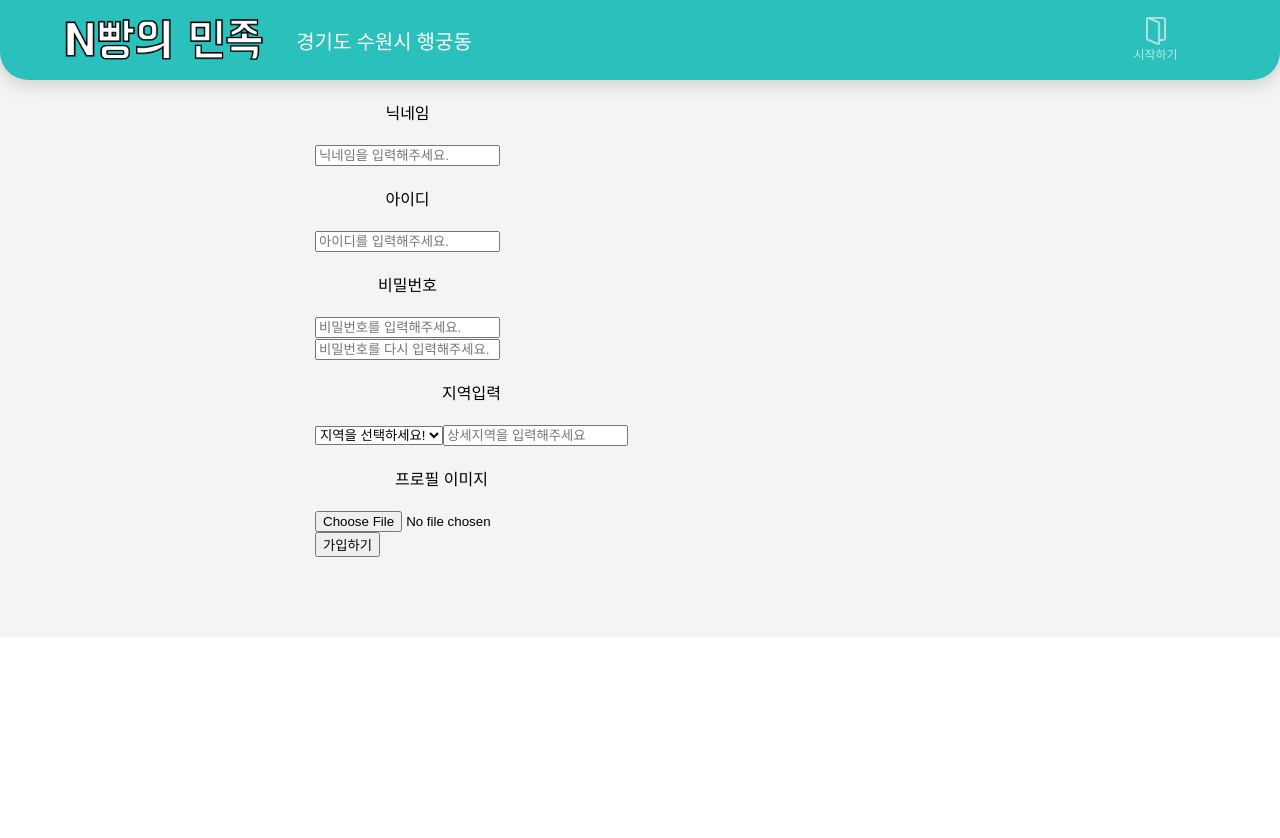
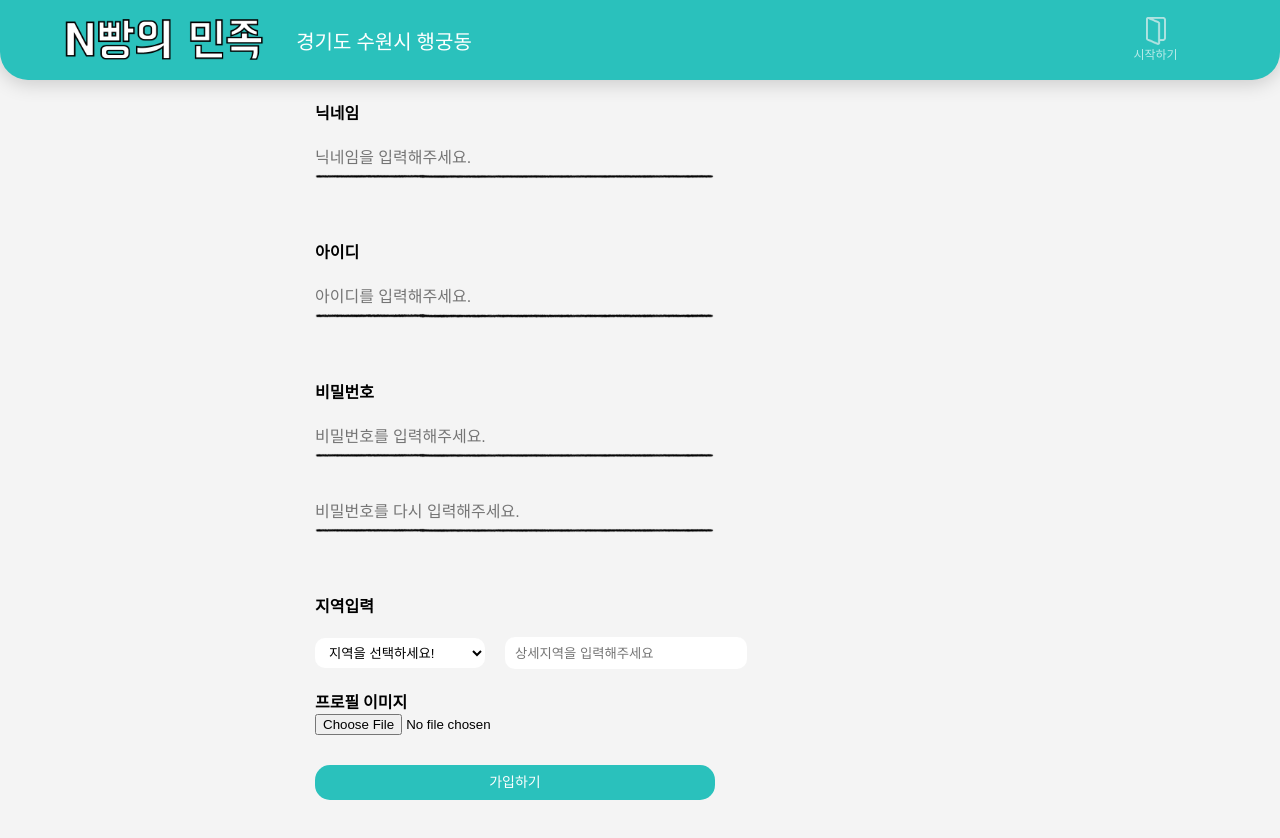
Before and after one commit to sonshineLiveinEarth/NbbangPropject, a React (Create React App) app: page /signup in a window 1280 px wide. Shown: the top 838 px of the page. Before the commit the page ends 800 px from the top, so only its background shows below. Built offline with nearby package versions, Linux system fonts and the light colour scheme; no server answers.

Commit message:
로그인 / 회원가입 Css 수정

```diff
--- a/src/page/Detail.js
+++ b/src/page/Detail.js
@@ -115,6 +115,7 @@ const Detail = (props) => {
     postId: id,
   };
   console.log(list);
+
   return (
     <>
       <Wrap>
@@ -215,6 +216,7 @@ const Detail = (props) => {
                         <Nickname>{list.userNickname}</Nickname>
                         <CommentDate>{list.commentDate}</CommentDate>
                       </div>
+
                       <DeleteBtn
                         onClick={() => {
                           dispatch(deleteCommentApi(list.commentId));
--- a/src/page/Signup.js
+++ b/src/page/Signup.js
@@ -1,4 +1,3 @@
-
 import React, { useEffect, useState, useRef, useSelector } from "react";
 import { useNavigate } from "react-router-dom";
 import styled, { ThemeProvider } from "styled-components";
@@ -6,17 +5,11 @@ import theme from "../theme";
 import { RoundBtn, RectangleBtn } from "../Btn";
 import underLine from "./UnderLine.png";
 import axios from "axios";
-import { useDispatch } from "react-redux"
-import { actionCreators as userActions } from "../redux/modules/users"
-
-
-
-
-
+import { useDispatch } from "react-redux";
+import { actionCreators as userActions } from "../redux/modules/users";
 
 function Signup() {
   const dispatch = useDispatch();
-
 
   const [nickname, setUserNickname] = useState("");
   const [email, setUserEmail] = useState("");
@@ -26,32 +19,35 @@ function Signup() {
   const [regiondetail, setRegionDetail] = useState("");
   const [userProfileImage, setFiles] = useState("");
 
-
-
   let ProfImage = document.getElementById("userimage");
 
   // const reader = new FileReader();
   const reader = new FileReader();
 
-
-
   const handleSubmit = (e) => {
-        if (nickname === '' || email === '' || password === '' || passwordChek === '' || regionGu === '' || regiondetail === '') {
-            alert('빈칸을 다 채워주세요.');
+    if (
+      nickname === "" ||
+      email === "" ||
+      password === "" ||
+      passwordChek === "" ||
+      regionGu === "" ||
+      regiondetail === ""
+    ) {
+      alert("빈칸을 다 채워주세요.");
       return;
     } else if (password !== passwordChek) {
-            alert('비밀번호와 비밀번호 확인이 서로 다릅니다. 다시 적어주세요.');
+      alert("비밀번호와 비밀번호 확인이 서로 다릅니다. 다시 적어주세요.");
       return;
     }
     e.preventDefault();
     let frm = new FormData();
 
-        frm.append("userNickname", nickname)
-        frm.append("userEmail", email)
-        frm.append("userPassword", password)
-        frm.append("confirmPassword", passwordChek)
-        frm.append("regionGu", regionGu)
-        frm.append("regionDetail", regiondetail)
+    frm.append("userNickname", nickname);
+    frm.append("userEmail", email);
+    frm.append("userPassword", password);
+    frm.append("confirmPassword", passwordChek);
+    frm.append("regionGu", regionGu);
+    frm.append("regionDetail", regiondetail);
     // const variables = [{
     //     userNickname: nickname,
     //     userEmail: email,
@@ -61,77 +57,44 @@ function Signup() {
     //     regionDetail: regiondetail,
 
     //   }]
-        frm.append("userProfileImage", ProfImage.files[0])
-        console.log(ProfImage.files[0])
+    frm.append("userProfileImage", ProfImage.files[0]);
+    console.log(ProfImage.files[0]);
 
     axios({
       method: "post",
       url: "http://3.39.226.20/api/signup",
       data: frm,
-            headers: { "Content-Type": "multipart/form-data", Authorization: localStorage.getItem("token") }
+      headers: {
+        "Content-Type": "multipart/form-data",
+        Authorization: localStorage.getItem("token"),
+      },
     });
     console.log(frm);
     setFiles([]);
-
-
   };
-
-
-    // const preveiw = (e) => {
-    //     e.preventDefault();
-    //     const file = e.target.files[0];
-    //     setFiles([...files, { uploadedFile: file }]);
-    // };
-    // <></>
-    // const _signup = () => {
-    //     console.log("보낸다!")
-    //     if (nickname === '' || email === '' || password === '' || passwordChek === '' || regionGu === '' || regiondetail === '') {
-    //         alert('빈칸을 다 채워주세요.');
-    //         return;
-    //     } else if (password !== passwordChek) {
-    //         alert('비밀번호와 비밀번호 확인이 서로 다릅니다. 다시 적어주세요.');
-    //         return;
-    //     }
-    //     dispatch(userActions.SignupDB(nickname, email, password, regionGu, regiondetail, ProfileImage));
-    //     console.log("보낸다!")
-    // };
-    // const preveiw = (e) => {
-    //     reader.readAsDataURL(e.target.files[0])
-    //     return new Promise((resolve) => {
-    //         reader.onload = () => {
-    //             setImeageSrc(reader.result);
-    //             resolve();
-    //         };
-    //         console.log(e.target.files[0])
-
-    //     });
-
-    // };
-    // console.log(users);
-
-
-
-
 
   return (
     <ThemeProvider theme={theme}>
       <Container className="SignupBox">
         <Title className="Title">
-                    <div >닉네임</div><br />
-                    <input
+          <Label>닉네임</Label>
+          <br />
+          <InputContainer
             placeholder="닉네임을 입력해주세요."
             type="text"
-
             onChange={(e) => {
               setUserNickname(e.target.value);
             }}
             value={nickname}
           />
-                </Title><br />
+          <Line src={underLine} />
+        </Title>
+        <br />
 
         <div className="Email">
-                    <div>아이디</div><br />
-                    <input
+          <Label>아이디</Label>
+          <br />
+          <InputContainer
             placeholder="아이디를 입력해주세요."
             type="text"
             onChange={(e) => {
@@ -139,19 +102,24 @@ function Signup() {
             }}
             value={email}
           />
-                </div><br />
+          <Line src={underLine} />
+        </div>
+        <br />
 
         <div className="Password">
-                    <div>비밀번호</div><br />
-                    <input
+          <Label>비밀번호</Label>
+          <br />
+          <InputContainer
             placeholder="비밀번호를 입력해주세요."
             type="text"
             onChange={(e) => {
               setUserPassword(e.target.value);
             }}
             value={password}
-                    /><br />
-                    <input
+          />
+          <Line src={underLine} />
+          <br />
+          <InputContainer2
             placeholder="비밀번호를 다시 입력해주세요."
             type="text"
             onChange={(e) => {
@@ -159,13 +127,15 @@ function Signup() {
             }}
             value={passwordChek}
           />
-                </div><br />
-
+          <Line src={underLine} />
+        </div>
+        <br />
 
         <div className="Address">
-                    <div>지역입력</div><br />
+          <Label>지역입력</Label>
+          <br />
 
-                    <select onChange={(e) => setRegionGu(e.target.value)}>
+          <Selec onChange={(e) => setRegionGu(e.target.value)}>
             <option value="">지역을 선택하세요!</option>
             <option value="강남구">강남구</option>
             <option value="강동구">강동구</option>
@@ -173,57 +143,153 @@ function Signup() {
             <option value="성북구">성북구</option>
             <option value="송파구">송파구</option>
             <option value="용산구">용산구</option>
-
-                    </select>
-                    <input
+          </Selec>
+          <SelecBox
             placeholder="상세지역을 입력해주세요"
             onChange={(e) => {
               setRegionDetail(e.target.value);
-                        }} />
-                </div><br />
+            }}
+          />
+        </div>
+        <br />
 
         <div className="ProfileImage">
-                    <div>프로필 이미지</div><br />
+          <Label>프로필 이미지</Label>
+          <br />
           <input
             id="userimage"
             type="file"
             name="photo"
             accept="image/*,audio/*,video/mp4,video/x-m4v,application/pdf,application/vnd.ms-excel,application/vnd.openxmlformats-officedocument.spreadsheetml.sheet,application/vnd.ms-powerpoint,application/vnd.openxmlformats-officedocument.presentationml.presentation,.csv"
-                        onChange={setFiles}></input>
-
+            onChange={setFiles}
+          ></input>
         </div>
 
-                <button className="s" text="저장하기" border_radius="30px"
-                    onClick={
-                        handleSubmit
-                    }>
+        <SigninBtn
+          className="s"
+          text="저장하기"
+          border_radius="30px"
+          onClick={handleSubmit}
+        >
           가입하기
-                </button>
-
-
+        </SigninBtn>
       </Container>
     </ThemeProvider>
-
   );
 }
 
 const Container = styled.div`
   max-width: 650px;
   width: 90%;
-  height: 100%;
+  height: 100vh;
   background-color: transparent;
 
   display: flex;
   flex-direction: column;
   align-items: flex-start;
   justify-content: center;
+  text-align: left;
   margin: auto;
-
 `;
 
 const Title = styled.div`
   margin-top: 100px;
-`
+`;
 
+const InputContainer = styled.input`
+  &[type="text"] {
+    padding: 5px 0;
+    border: none;
+    font-size: ${({ theme }) => theme.fontSizes.md};
+    font-weight: 500;
+    transition: border-color 300ms ease-in-out;
+    max-width: 400px;
+    width: 90%;
+
+    background: transparent;
+    border: none;
+    margin-top: 20px;
+  }
+  &::placeholder-shown {
+    color: #cecece;
+  }
+  &:focus {
+    outline: none;
+    /* transform: opacity 1s 1; */
+  }
+`;
+
+const InputContainer2 = styled.input`
+  &[type="text"] {
+    padding: 5px 0;
+    border: none;
+    font-size: ${({ theme }) => theme.fontSizes.md};
+    font-weight: 500;
+    transition: border-color 300ms ease-in-out;
+    max-width: 400px;
+    width: 90%;
+
+    background: transparent;
+    border: none;
+  }
+  &::placeholder-shown {
+    color: #cecece;
+  }
+  &:focus {
+    outline: none;
+  }
+`;
+
+const Label = styled.label`
+  font-size: 16px;
+  text-align: left;
+  font-weight: bold;
+  margin-bottom: 10px;
+`;
+
+const Line = styled.img`
+  max-width: 400px;
+  width: 100%;
+  height: auto;
+  margin: 0px 0px 34px 0px;
+  /* margin-left: 100px; */
+`;
+
+const Selec = styled.select`
+  margin-right: 20px;
+  width: 170px;
+  background-color: white;
+  height: 30px;
+  border-radius: 10px;
+  border: none;
+  margin-top: 20px;
+  padding-left: 10px;
+`;
+
+const SelecBox = styled.input`
+  margin-right: 20px;
+  width: 230px;
+  background-color: white;
+  height: 30px;
+  border-radius: 10px;
+  border: none;
+  margin-top: 20px;
+  padding-left: 10px;
+`;
+
+const SigninBtn = styled.button`
+  font-family: "배달의민족 한나체 Pro OTF", "배달의민족한나체ProOTF",
+    "bm-hanna-pro-otf";
+  width: 400px;
+  height: 40px;
+  border-radius: 15px;
+  padding-bottom: 4px;
+  background-color: #2ac1bc;
+  border: none;
+  color: white;
+  font-size: 14px;
+  position: relative;
+  margin-top: 30px;
+`;
 
 export default Signup;
--- a/src/page/login.js
+++ b/src/page/login.js
@@ -3,7 +3,7 @@ import { useNavigate } from "react-router-dom";
 import styled, { ThemeProvider } from "styled-components";
 import theme from "../theme";
 import { RoundBtn, RectangleBtn } from "../Btn";
-import underLine from "./UnderLine.png";
+import underLine from "../UnderLine.png";
 import { useDispatch } from "react-redux";
 import { actionCreators as userActions } from "../redux/modules/users";
 import Signup from "./Signup";
@@ -32,10 +32,11 @@ function Login() {
 
   return (
     <SignupBox className="SignupBox">
+      {/* <Wrap> */}
       <EmailBox className="Email">
-        <div>아이디</div>
+        <Label>아이디</Label>
         <br />
-        <input
+        <InputContainer
           placeholder="아이디를 입력해주세요."
           type="text"
           onChange={(e) => {
@@ -43,13 +44,14 @@ function Login() {
           }}
           value={userEmail}
         />
+        <Line src={underLine} />
       </EmailBox>
+
+      <div className="Password">
+        <Label>비밀번호</Label>
         <br />
 
-      <div className="Password">
-        <div>비밀번호</div>
-        <br />
-        <input
+        <InputContainer
           placeholder="비밀번호를 입력해주세요."
           type="text"
           onChange={(e) => {
@@ -57,16 +59,18 @@ function Login() {
           }}
           value={userPassword}
         />
+        <Line src={underLine} />
       </div>
-      <button
+      <BtnWrap>
+        <LoginBtn
           className="s"
           text="로그인하기"
           border_radius="30px"
           onClick={_loginUser}
         >
           로그인하기
-      </button>
-      <button
+        </LoginBtn>
+        <SignupBtn
           className="s"
           text="회원가입하기"
           border_radius="30px"
@@ -75,26 +79,116 @@ function Login() {
           }}
         >
           회원가입하기
-      </button>
+        </SignupBtn>
+      </BtnWrap>
+      {/* </Wrap> */}
     </SignupBox>
   );
 }
 
 const SignupBox = styled.div`
-  max-width: 650px;
+  max-width: 100vw;
   width: 90%;
-  height: 100%;
+  height: 100vh;
   background-color: transparent;
 
   display: flex;
   flex-direction: column;
-  align-items: flex-start;
+  align-items: center;
   justify-content: center;
-  margin: auto;
+  text-align: left;
+  /* margin: auto; */
 `;
 
+// const Wrap = styled.div`
+//   display: flex;
+//   flex-direction: column;
+//   align-items: center;
+//   justify-content: center;
+//   text-align: left;
+//   /* margin: auto; */
+// `;
+
 const EmailBox = styled.div`
-  margin-top: 100px;
+  /* margin-top: 200px; */
+  /* margin-left: 100px; */
+`;
+
+const InputContainer = styled.input`
+  &[type="text"] {
+    padding: 5px 0;
+    border: none;
+    font-size: ${({ theme }) => theme.fontSizes.md};
+    font-weight: 500;
+    transition: border-color 300ms ease-in-out;
+    max-width: 400px;
+    width: 90%;
+
+    background: transparent;
+    border: none;
+    /* transform: opacity 1s 1; */
+    margin-top: 20px;
+    /* margin-left: 100px; */
+  }
+  &::placeholder-shown {
+    color: #cecece;
+  }
+  &:focus {
+    outline: none;
+    /* transform: opacity 1s 1; */
+  }
+`;
+
+const Label = styled.label`
+  font-size: 16px;
+  text-align: left;
+  font-weight: bold;
+  margin-bottom: 30px;
+  /* margin-left: 100px; */
+`;
+
+const Line = styled.img`
+  max-width: 500px;
+  width: 100%;
+  height: auto;
+  margin: 0px 0px 34px 0px;
+  /* margin-left: 100px; */
+`;
+
+const BtnWrap = styled.div`
+  display: flex;
+  flex-direction: column;
+  align-items: center;
+  justify-content: center;
+`;
+
+const LoginBtn = styled.button`
+  font-family: "배달의민족 한나체 Pro OTF", "배달의민족한나체ProOTF",
+    "bm-hanna-pro-otf";
+  width: 400px;
+  height: 40px;
+  border-radius: 15px;
+  padding-bottom: 4px;
+  background-color: #2ac1bc;
+  border: none;
+  color: white;
+  font-size: 14px;
+  position: relative;
+`;
+
+const SignupBtn = styled.button`
+  font-family: "배달의민족 한나체 Pro OTF", "배달의민족한나체ProOTF",
+    "bm-hanna-pro-otf";
+  width: 400px;
+  height: 40px;
+  border-radius: 15px;
+  padding-bottom: 4px;
+  background-color: transparent;
+  border: 1px solid #2ac1bc;
+  color: #2ac1bc;
+  font-size: 14px;
+  position: relative;
+  margin-top: 10px;
 `;
 
 export default Login;
```
Also changed, not shown: src/Header.js (+8 -2 lines). Lines whose indentation alone changed are shown as unchanged.
